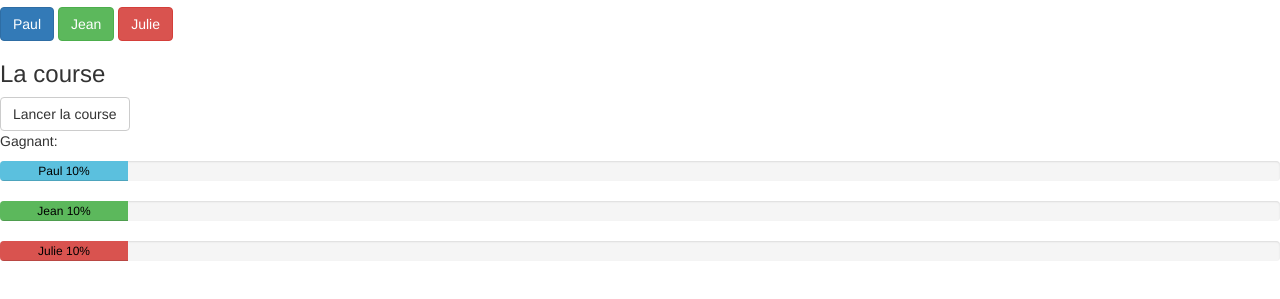
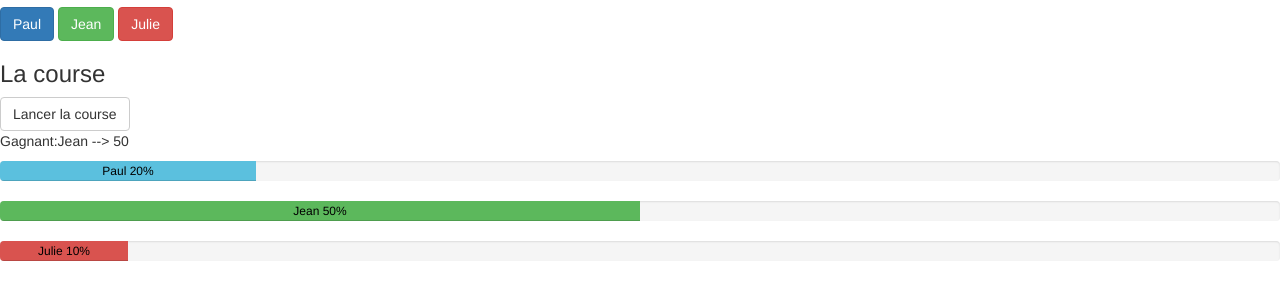
Before and after one commit to lamtan93/formation-frontend, a website built with webpack: page 05-angularjs/public/index.html in a window 1280 px wide. Shown: the part 109-408 px from the top of the page. Built offline with nearby package versions, Linux system fonts and the light colour scheme; some packages are replaced by stand-ins of ours.

Commit message:
parier fonctionnalité TODO

```diff
--- a/05-angularjs/src/tp08/race/race.controller.js
+++ b/05-angularjs/src/tp08/race/race.controller.js
@@ -7,16 +7,23 @@ export default class RaceController{
 		this.RaceService = RaceService;
 		this.SimulatorService = SimulatorService;
 		this.tabAllRacer = [];
+		this.gagnant = {};
+		this.$scope.nomchoisi = 'HELLO';
 	}
 
 	 $onInit(){
 		 this.tabAllRacer = this.RaceService.list();
+		 this.quiGagne();
 	 }
 
 	start(){
 		this.SimulatorService.start();
 	}
 
+	quiGagne(){
+		this.gagnant = this.RaceService.quiGagne();
+	}
+
 }
 
 RaceController['$inject'] = ['$scope','$http', '$log', 'RaceService', 'SimulatorService'];
--- a/05-angularjs/src/tp08/race/race.html
+++ b/05-angularjs/src/tp08/race/race.html
@@ -6,14 +6,17 @@
     <div>
         <h1>TP 08 - Modules</h1>
         <h3>Pariez</h3>
-        <button  class="btn btn-primary btn-infos" value="Paul">Paul</button>
+        <button class="btn btn-primary btn-infos" >Paul</button>
         <button class="btn btn-primary btn-success" value="Jean">Jean</button>
         <button class="btn btn-danger btn-success" value="Julie">Julie</button>
+
+
+        <span>{{Paul}}</span>
 
         <br>
         <h3>La course</h3>
         <button class="btn btn-default" ng-click="raceContr.start()">Lancer la course</button>
-        <p>Gagnant: </p>
+        <p>Gagnant:{{raceContr.gagnant.name}} --> {{raceContr.gagnant.progress}} </p>
 
       <div ng-repeat="pr in raceContr.tabAllRacer">
         <div class="progress">
--- a/05-angularjs/src/tp08/race/race.service.js
+++ b/05-angularjs/src/tp08/race/race.service.js
@@ -4,11 +4,11 @@ export default class RaceService {
 		//aisée des couleurs
 		this.walkers = [{
 			name: 'Paul',
-			progress: 10,
+			progress: 20,
 			shirt: 'info'
 		}, {
 			name: 'Jean',
-			progress: 10,
+			progress: 50,
 			shirt: 'success'
 		}, {
 			name: 'Julie',
@@ -31,4 +31,20 @@ export default class RaceService {
 
 	}
 
+
+	quiGagne(){
+		this.max = 0;
+		this.gagnant = {'name': 'unknow', 'progress':0, 'shirt':'unknown'};
+		this.list().forEach((e)=>{
+			if(e.progress > this.max){
+				this.max = e.progress;
+				this.gagnant.name = e.name;
+				this.gagnant.progress = e.progress;
+				this.gagnant.shirt = e.shirt;
+			}
+		})
+		return this.gagnant;
+
+	}
+
 }
```
